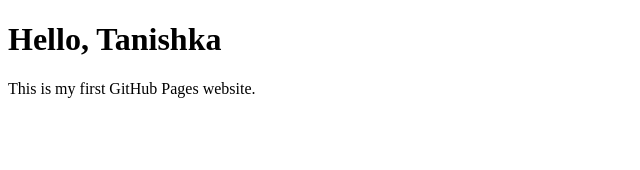
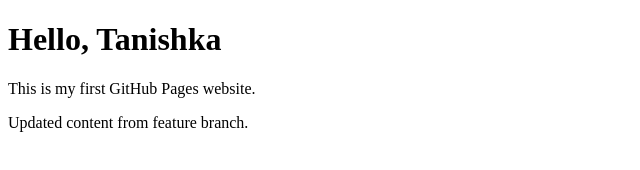
Before and after one commit to Tanishka-lab/my-project, a plain HTML site: page indexx.html in a window 1280 px wide. Shown: the whole page, without its empty margins (0-640 px from the left). Drawn offline with Linux system fonts and the light colour scheme.

Commit message:
Updated content in feature branch

```diff
--- a/indexx.html
+++ b/indexx.html
@@ -6,5 +6,6 @@
 <body>
     <h1>Hello, Tanishka </h1>
     <p>This is my first GitHub Pages website.</p>
+    <p>Updated content from feature branch.</p>
 </body>
 </html>
```
